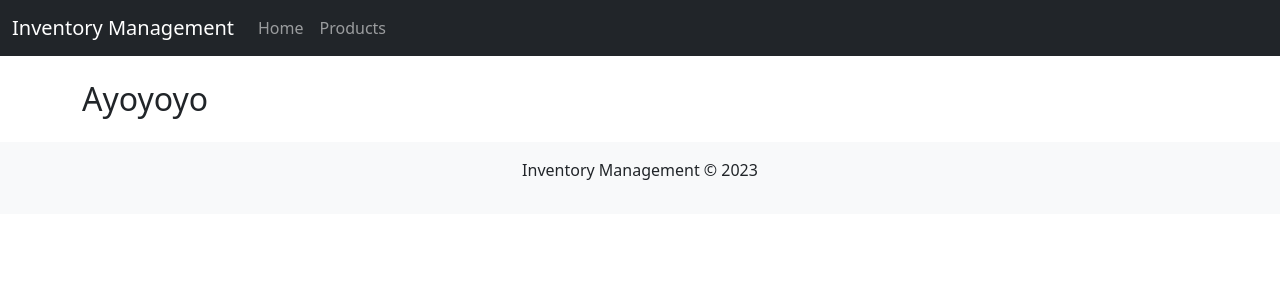
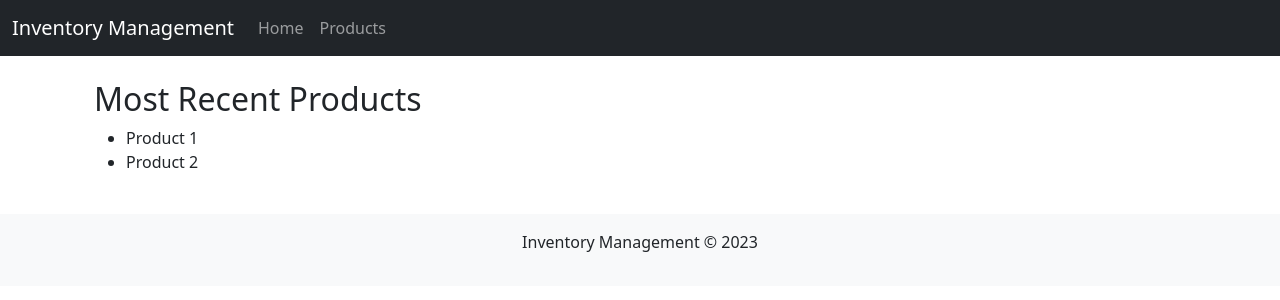
Before and after one commit to Minettii/stocked-inventory-management, a React (Vite) app: page / in a window 1280 px wide. Shown: the top 300 px of the page. Built offline with nearby package versions, Linux system fonts and the light colour scheme.

Commit message:
feat: Implement home screen with product listing

```diff
--- a/package.json
+++ b/package.json
@@ -15,7 +15,8 @@
     "react-bootstrap": "^2.10.9",
     "react-dom": "^19.0.0",
     "react-router-dom": "^7.1.5",
-    "sass": "^1.85.0"
+    "sass": "^1.85.0",
+    "stocked-inventory-management": "file:"
   },
   "devDependencies": {
     "@eslint/js": "^9.19.0",
--- a/src/pages/Home.jsx
+++ b/src/pages/Home.jsx
@@ -1,3 +1,37 @@
+import { Link } from "react-router-dom";
+import { Button } from "react-bootstrap";
+import { useState } from "react";
+
 export default function Home() {
-	return <h2>Ayoyoyo</h2>;
+	// Get the products from the Products component
+	const [products] = useState([
+		{ id: 1, name: "Product 1", price: 10, quantity: 5 },
+		{ id: 2, name: "Product 2", price: 20, quantity: 10 },
+	]);
+
+	return (
+		<div className="container">
+			<div className="row">
+				<div className="col-md-12">
+					{products.length > 0 ? (
+						<>
+							<h2>Most Recent Products</h2>
+							<ul>
+								{products.slice(0, 5).map((product) => (
+									<li key={product.id}>{product.name}</li>
+								))}
+							</ul>
+						</>
+					) : (
+						<>
+							<p>No products registered yet.</p>
+							<Link to="/product-create">
+								<Button variant="primary">New Product</Button>
+							</Link>
+						</>
+					)}
+				</div>
+			</div>
+		</div>
+	);
 }
```
Also changed, not shown: 1 other file (tests, documents, lock files or other folders).
